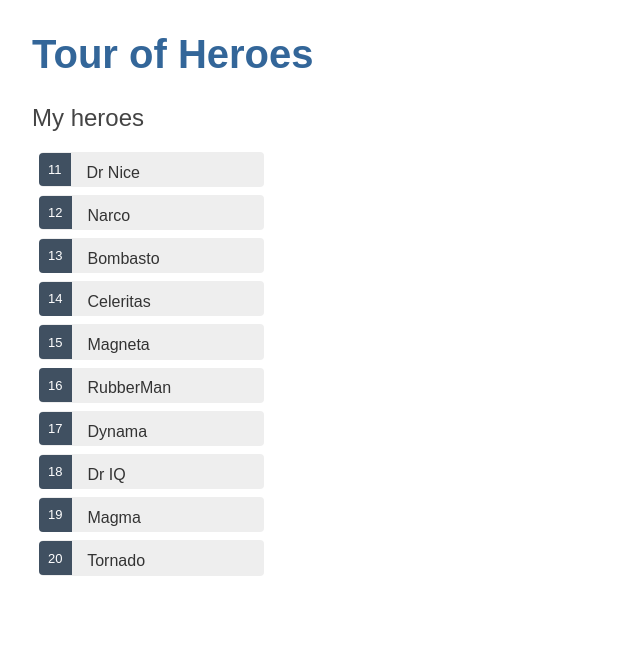
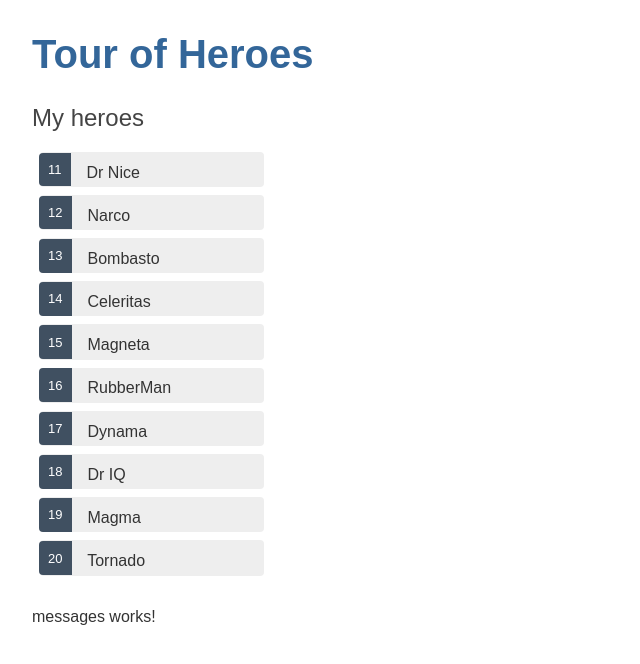
Before and after one commit to leojk11/tourOfHeroesAngular, an Angular app: page / in a window 1280 px wide. Shown: the top 664 px of the page, without its empty margins (0-640 px from the left). Built offline with nearby package versions, Linux system fonts and the light colour scheme.

Commit message:
generated message service and changes to app component template
Added messages component into the app component template

```diff
--- a/src/app/app.component.html
+++ b/src/app/app.component.html
@@ -1,3 +1,7 @@
 <h1>{{ title }}</h1>
 
+<!-- heroes component -->
 <app-heroes></app-heroes>
+
+<!-- messages component -->
+<app-messages></app-messages>
```
Also changed, not shown: src/app/message.service.ts (added, +9 -0 lines).
